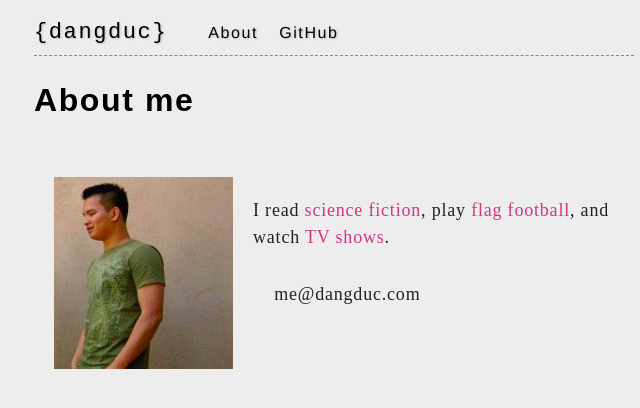
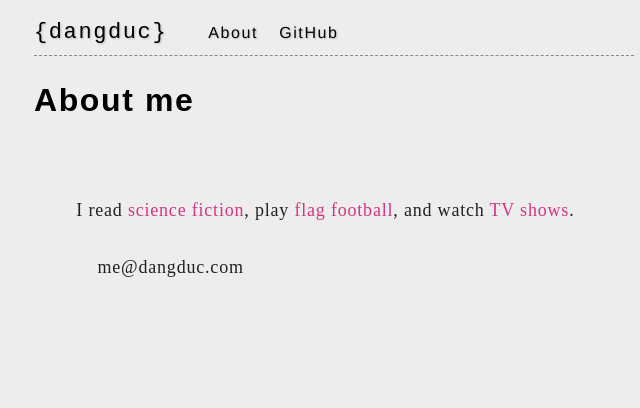
Before and after one commit to dangduc/dangduc.github.com, a Jekyll site: the page built from about-me.md, in a window 1280 px wide. Shown: the top 408 px of the page, without its empty margins (306-946 px from the left). Built offline with Jekyll 4.4.1, drawn with Linux system fonts in a browser that asks for light colours; Markdown is read by kramdown in place of the engine named in the settings.

Commit message:
deletion

```diff
--- a/about-me.md
+++ b/about-me.md
@@ -6,7 +6,6 @@ title: About me
 <table class="unstyle">
 <tr>
 <td>
-<a href="/images/profile.png"><img title="Profile" src="/images/profile.png" alt="profile" width="179" height="192" /></a>
 </td>
 <td>
 <p>
```
Also changed, not shown: images/about.png (deleted), images/github.png (deleted), images/home.png (deleted), images/profile.png (deleted), 3 other files.
